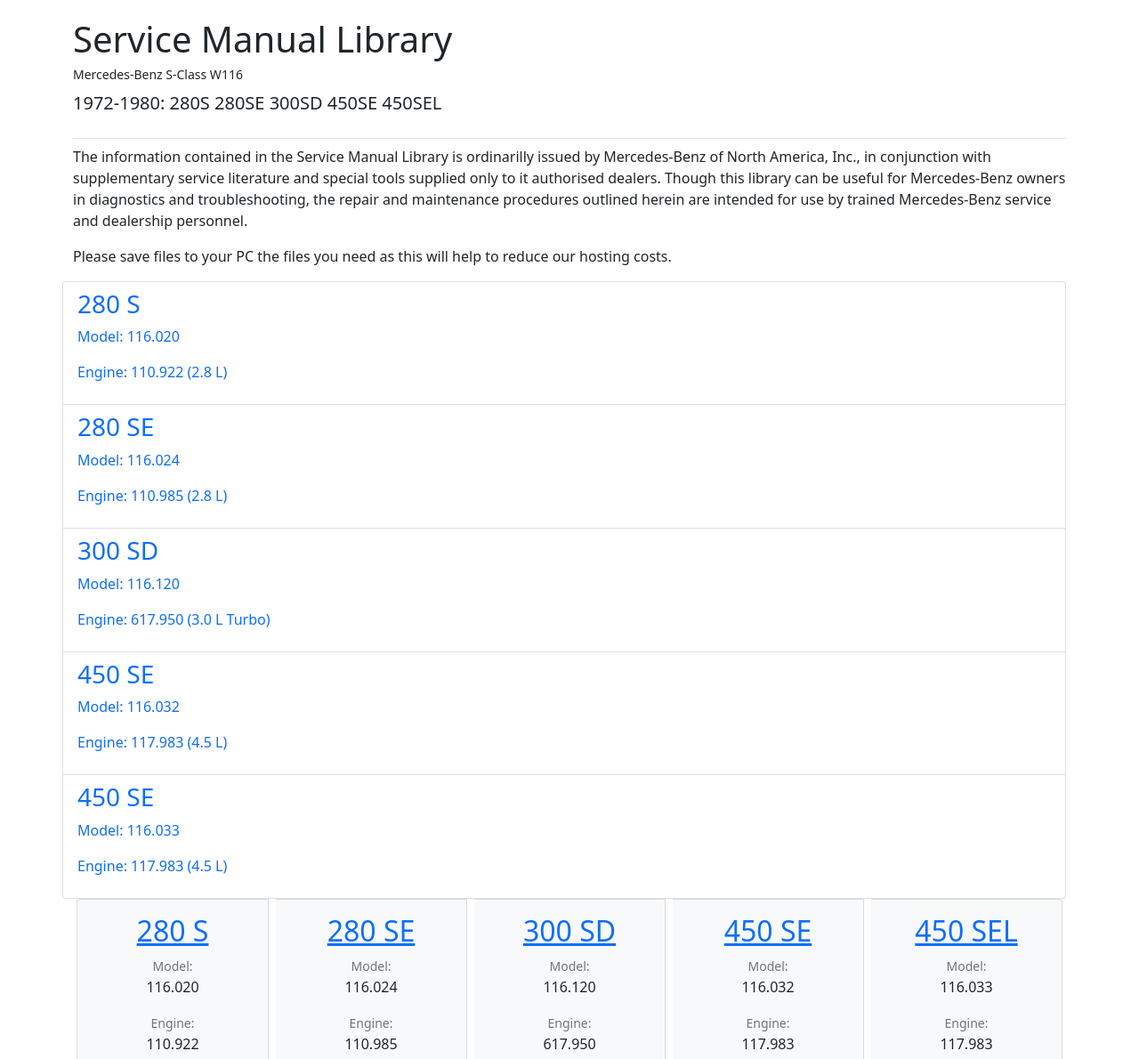
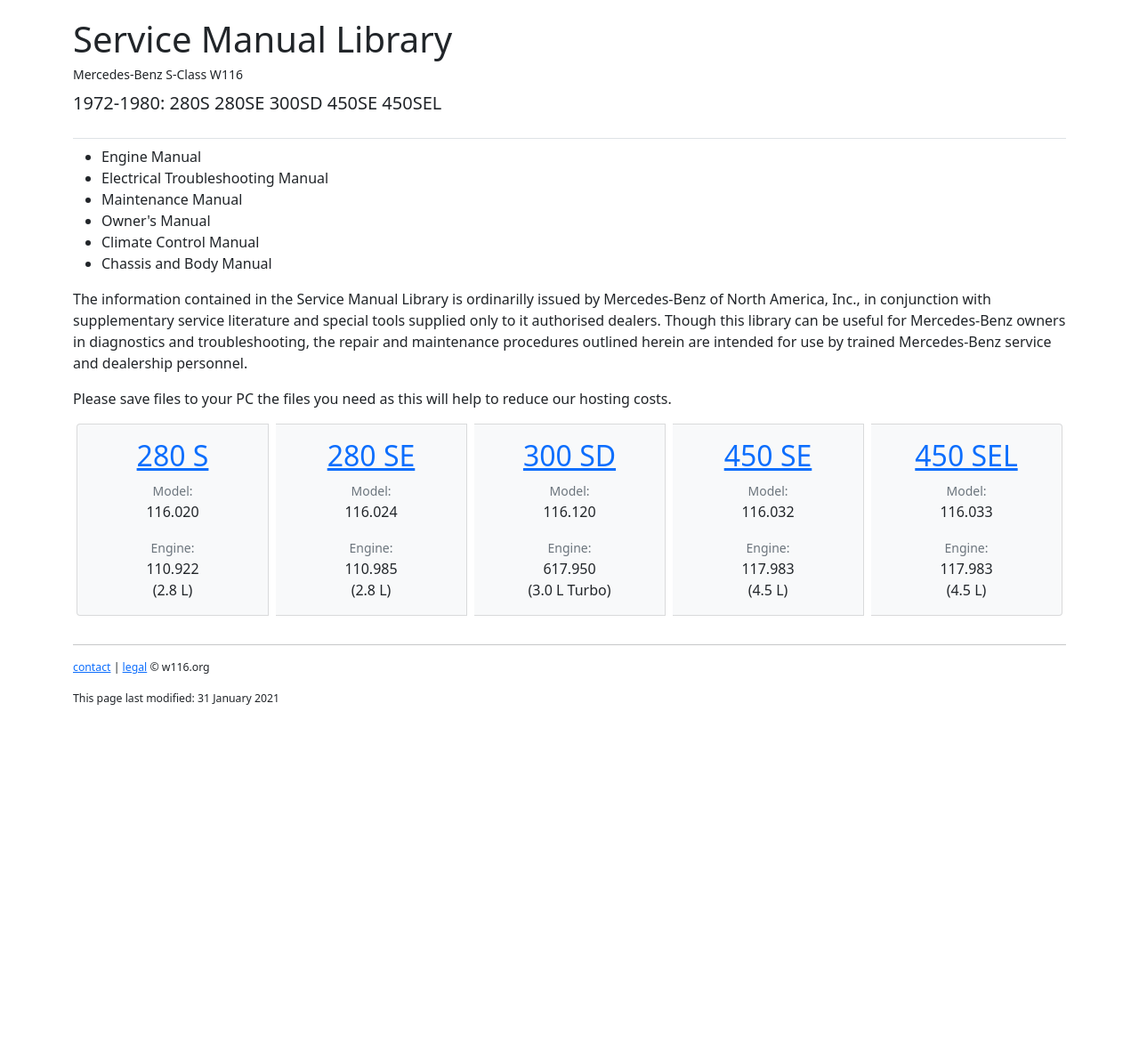
Before and after one commit to W116org/handbook, a Jekyll site: the page built from index.html, in a window 1280 px wide and 1400 px high, cut to the strip 210-1400 px from the top of the window. Shown: the whole strip at 89% size. Built offline with Jekyll 4.4.1, drawn with Linux system fonts in a browser that asks for light colours; comment, search, counter and statistics services are not loaded.

Commit message:
Update index.html

```diff
--- a/index.html
+++ b/index.html
@@ -8,6 +8,14 @@
 lead: "1972-1980: 280S 280SE 300SD 450SE 450SEL"
 ---
 
+<ul>
+  <li>Engine Manual</li>
+  <li>Electrical Troubleshooting Manual</li>
+  <li>Maintenance Manual</li>
+  <li>Owner's Manual</li>
+  <li>Climate Control Manual</li>
+  <li>Chassis and Body Manual</li>
+</ul>
 <p>The information contained in the Service Manual Library is ordinarilly issued by Mercedes-Benz of North America, Inc., in conjunction with supplementary service literature and special tools supplied only to it authorised dealers. Though this library can be useful for Mercedes-Benz owners in diagnostics and troubleshooting, the repair and maintenance procedures outlined herein are intended for use by trained Mercedes-Benz service and dealership personnel.</p>
 <script async src="//pagead2.googlesyndication.com/pagead/js/adsbygoogle.js"></script>
 <!-- Handbook -->
@@ -20,36 +28,6 @@
 (adsbygoogle = window.adsbygoogle || []).push({});
 </script>
 <p>Please save files to your PC the files you need as this will help to reduce our hosting costs.</p>
-
-<div class="row">
-  <div class="list-group">
-    <a href="m110/" class="list-group-item">
-      <h3 class="list-group-item-heading">280 S</h3>
-      <p class="list-group-item-text">Model: 116.020</p>
-      <p class="list-group-item-text">Engine: 110.922 (2.8 L)</p>
-    </a>
-    <a href="#" class="list-group-item">
-      <h3 class="list-group-item-heading">280 SE</h3>
-      <p class="list-group-item-text">Model: 116.024</p>
-      <p class="list-group-item-text">Engine: 110.985 (2.8 L)</p>
-    </a>
-    <a href="#" class="list-group-item">
-      <h3 class="list-group-item-heading">300 SD</h3>
-      <p class="list-group-item-text">Model: 116.120</p>
-      <p class="list-group-item-text">Engine: 617.950 (3.0 L Turbo)</p>
-    </a>
-    <a href="#" class="list-group-item">
-      <h3 class="list-group-item-heading">450 SE</h3>
-      <p class="list-group-item-text">Model: 116.032</p>
-      <p class="list-group-item-text">Engine: 117.983 (4.5 L)</p>
-    </a>
-    <a href="#" class="list-group-item">
-      <h3 class="list-group-item-heading">450 SE</h3>
-      <p class="list-group-item-text">Model: 116.033</p>
-      <p class="list-group-item-text">Engine: 117.983 (4.5 L)</p>
-    </a>
-  </div>
-</div><!-- /.row -->
 
 <div class="card-group">
   <div class="card text-center text-dark bg-light mb-3 mx-1">
```
